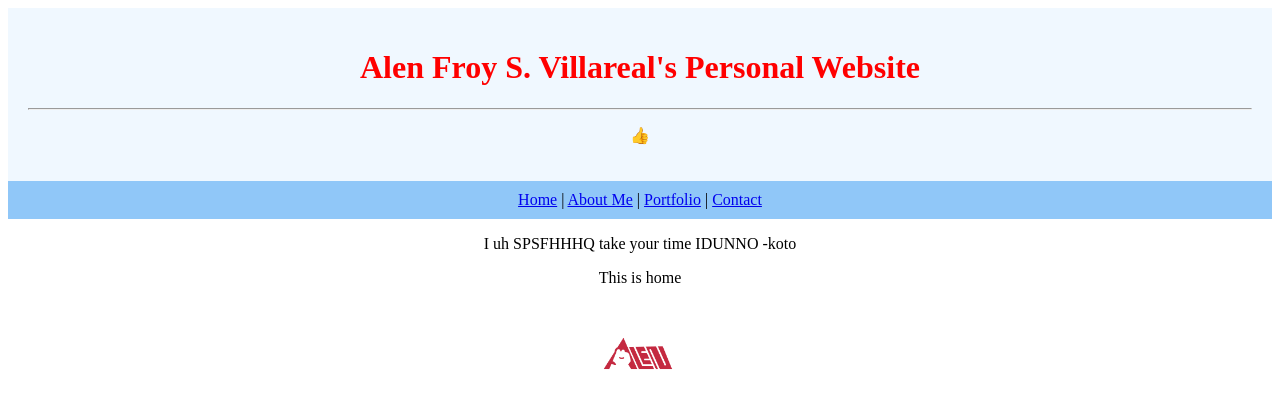
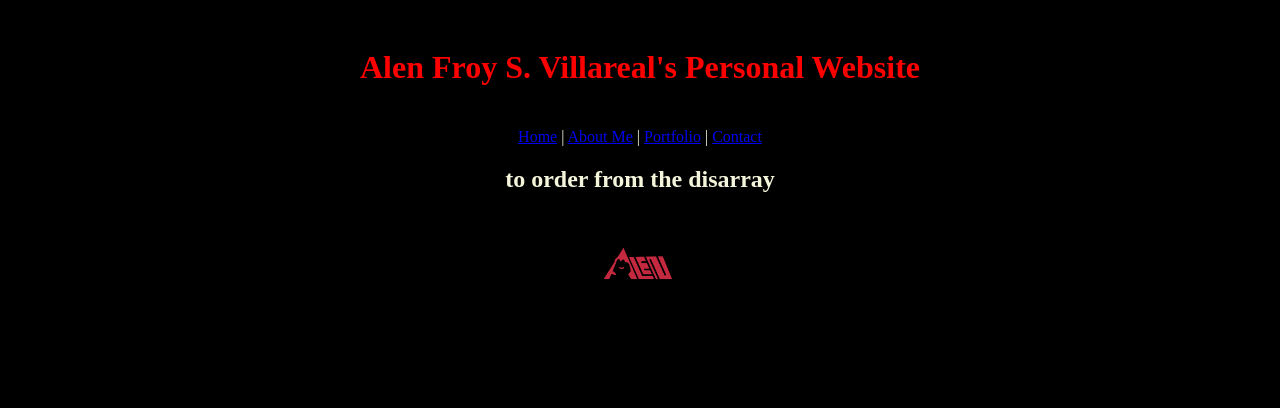
Before and after one commit to wubbadubdie/wubbadubdie.github.io, a plain HTML site: page index.html in a window 1280 px wide. Drawn offline with Linux system fonts and the light colour scheme; a web font is replaced by a local one.

Commit message:
slight apperance change

```diff
--- a/Assets/styles.css
+++ b/Assets/styles.css
@@ -1,28 +1,32 @@
-header
-{
+body {
+    background-color: black;
+}
+
+header {
     text-align: center;
     padding: 20px;
-    background-color: aliceblue;
     font-family: 'Tiny5 Duo';
     color: red;
 }
 
-main
-{
+main {
     text-align: center  ;
     font-family: '';
 }
 
-nav
-{
+nav {
     text-align: center;
-    padding: 2-px;
-    border: 10px solid #90c7f8;
-    background-color: #90c7f8;
 }
 
-footer
-{
+footer {
     text-align: center;
     padding: 20px;
 }
+
+.beigefont {
+    color: beige;
+}
+
+.wrapper{
+
+}
--- a/index.html
+++ b/index.html
@@ -16,30 +16,25 @@
 
 <header>
     <h1>Alen Froy S. Villareal's Personal Website</h1>
-    <hr>
-    <p>👍</p>
 </header>
 
 <!--NAVIGATION-->
 
 <nav>
-    <a href="Pages/AboutMe.html">Home</a> |
+    <div class="beigefont">
+    <a href="index.html">Home</a> |
     <a href="Pages/AboutMe.html">About Me</a> |
-    <a href="Pages/AboutMe.html">Portfolio</a> |
-    <a href="Pages/AboutMe.html">Contact</a>
+    <a href="Pages/Portfolio.html">Portfolio</a> |
+    <a href="Pages/Contact.html">Contact</a>
+    </div>
 </nav>
 
 <!--MAIN-->
 
 <main>
-<div class="wrapper"
-    <section id="s1">
-    <p>I uh SPSFHHHQ take your time IDUNNO -koto</p>
-    </section>
-    <section id="s2">
-    <p>This is home</p>
-    </section>
-</div>
+    <div class="beigefont">
+        <h2 id="tagline" title="TALLYHHALL">to order from the disarray</h2>
+    </div>
 </main>
 
 <!--FOOTER-->
```
